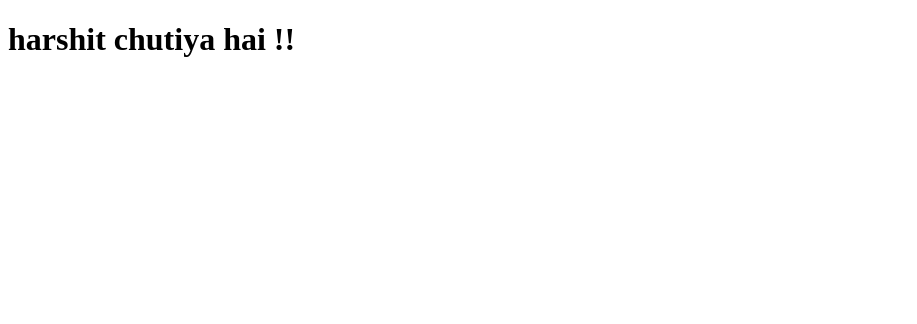
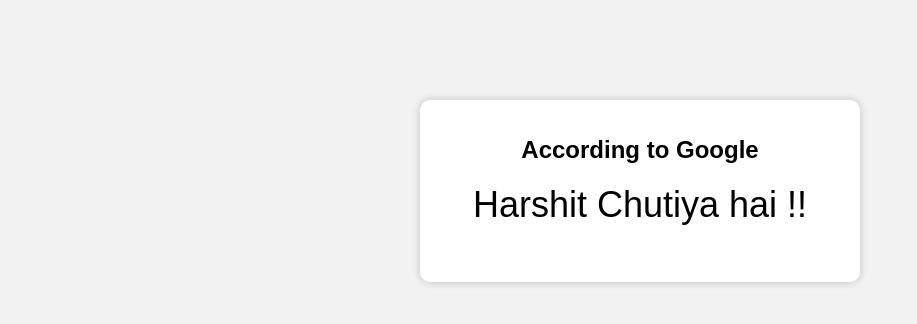
Before and after one commit to Jigneshkotia/harshit, a plain HTML site: page index.html in a window 1280 px wide. Shown: the whole page, without its empty margins (0-917 px from the left). Drawn offline with Linux system fonts and the light colour scheme.

Commit message:
Update index.html

```diff
--- a/index.html
+++ b/index.html
@@ -3,9 +3,37 @@
 <head>
     <meta charset="UTF-8">
     <meta name="viewport" content="width=device-width, initial-scale=1.0">
-    <title>Document</title>
+    <title>Google Quotes</title>
+    <style>
+        body {
+            font-family: Arial, sans-serif;
+            background-color: #f2f2f2;
+            text-align: center;
+        }
+
+        #quote-container {
+            margin: 100px auto;
+            padding: 20px;
+            background-color: #ffffff;
+            border-radius: 10px;
+            box-shadow: 0 0 10px rgba(0, 0, 0, 0.2);
+            max-width: 400px;
+        }
+
+        #quote-container h1 {
+            font-size: 24px;
+        }
+
+        #quote-container p {
+            font-size: 36px;
+            margin-top: 20px;
+        }
+    </style>
 </head>
 <body>
-    <h1>harshit chutiya hai !!</h1>
+    <div id="quote-container">
+        <h1>According to Google</h1>
+        <p>Harshit Chutiya hai !!</p>
+    </div>
 </body>
 </html>
```
